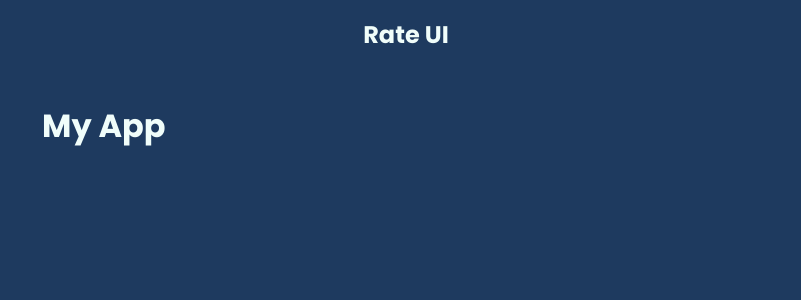
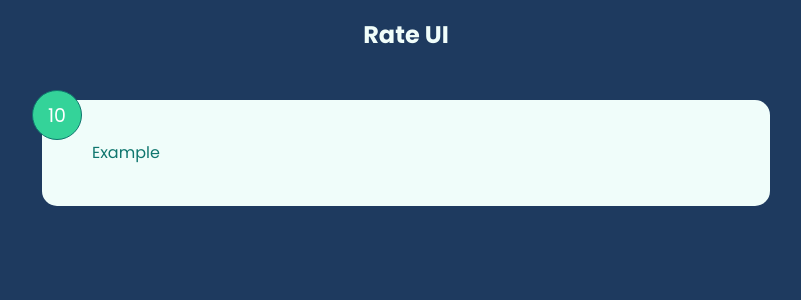
Before and after one commit to Yakov-Tome/Feedback-Rate, a React (Vite) app in the folder Rate-App/: page / in a window 1280 px wide. Shown: the top 300 px of the page, without its empty margins (234-1035 px from the left). Built offline with nearby package versions, Linux system fonts and the light colour scheme.

Commit message:
Add State & useState Hook

```diff
--- a/Rate-App/src/App.jsx
+++ b/Rate-App/src/App.jsx
@@ -1,3 +1,4 @@
+import FeedbackItem from "./components/FeedbackItem";
 import Header from "./components/Header";
 
 function App() {
@@ -5,7 +6,7 @@
     <>
       <Header text="Rate UI" />
       <div className="container">
-        <h1>My App</h1>
+        <FeedbackItem />
       </div>
     </>
   );
--- /dev/null
+++ b/Rate-App/src/components/FeedbackItem.jsx
@@ -0,0 +1,15 @@
+import React, { useState } from "react";
+
+function FeedbackItem() {
+  const [rating, setRating] = useState(10);
+  const [text, setText] = useState("Example");
+
+  return (
+    <div className="card">
+      <div className="num-display">{rating}</div>
+      <div className="text-display">{text}</div>
+    </div>
+  );
+}
+
+export default FeedbackItem;
```
